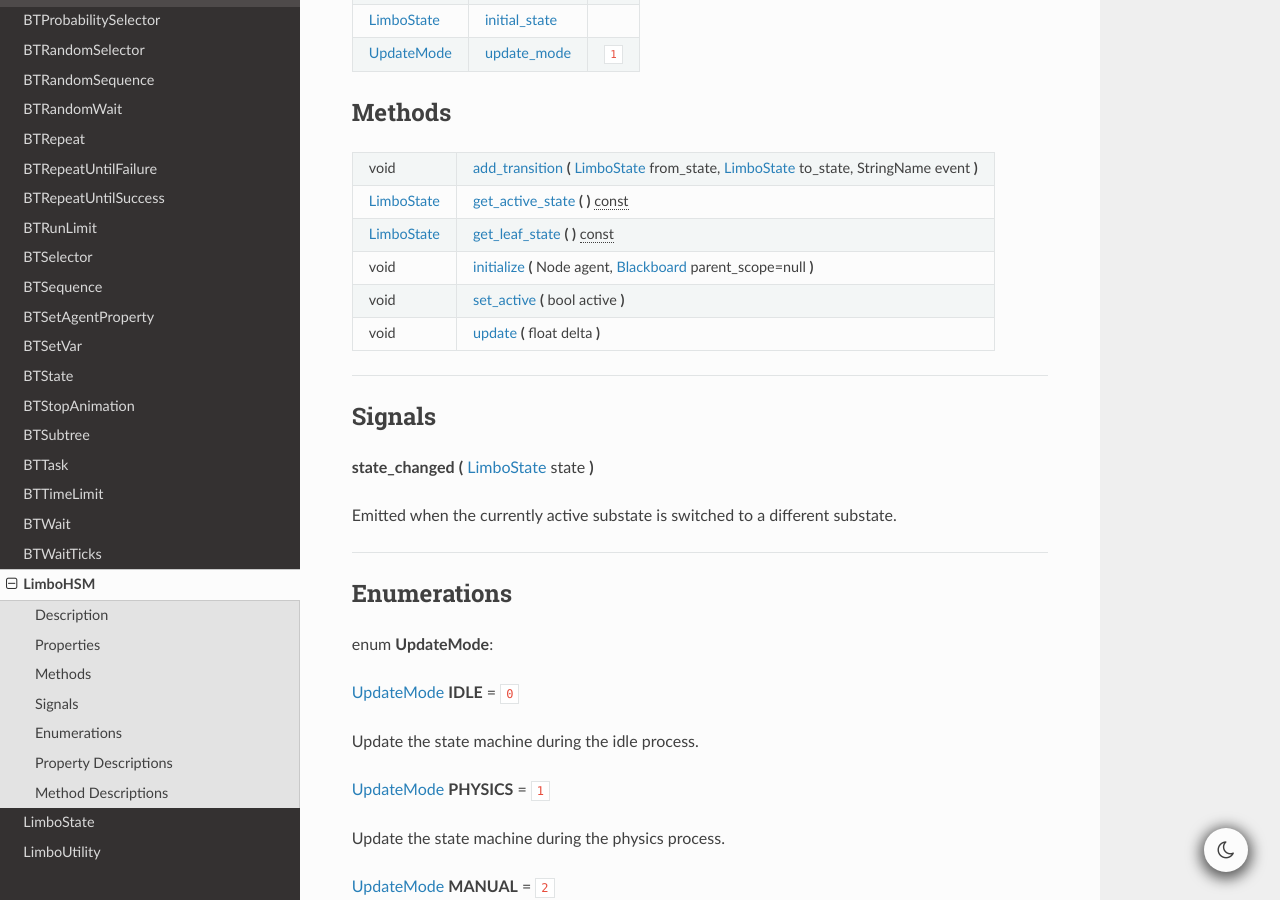
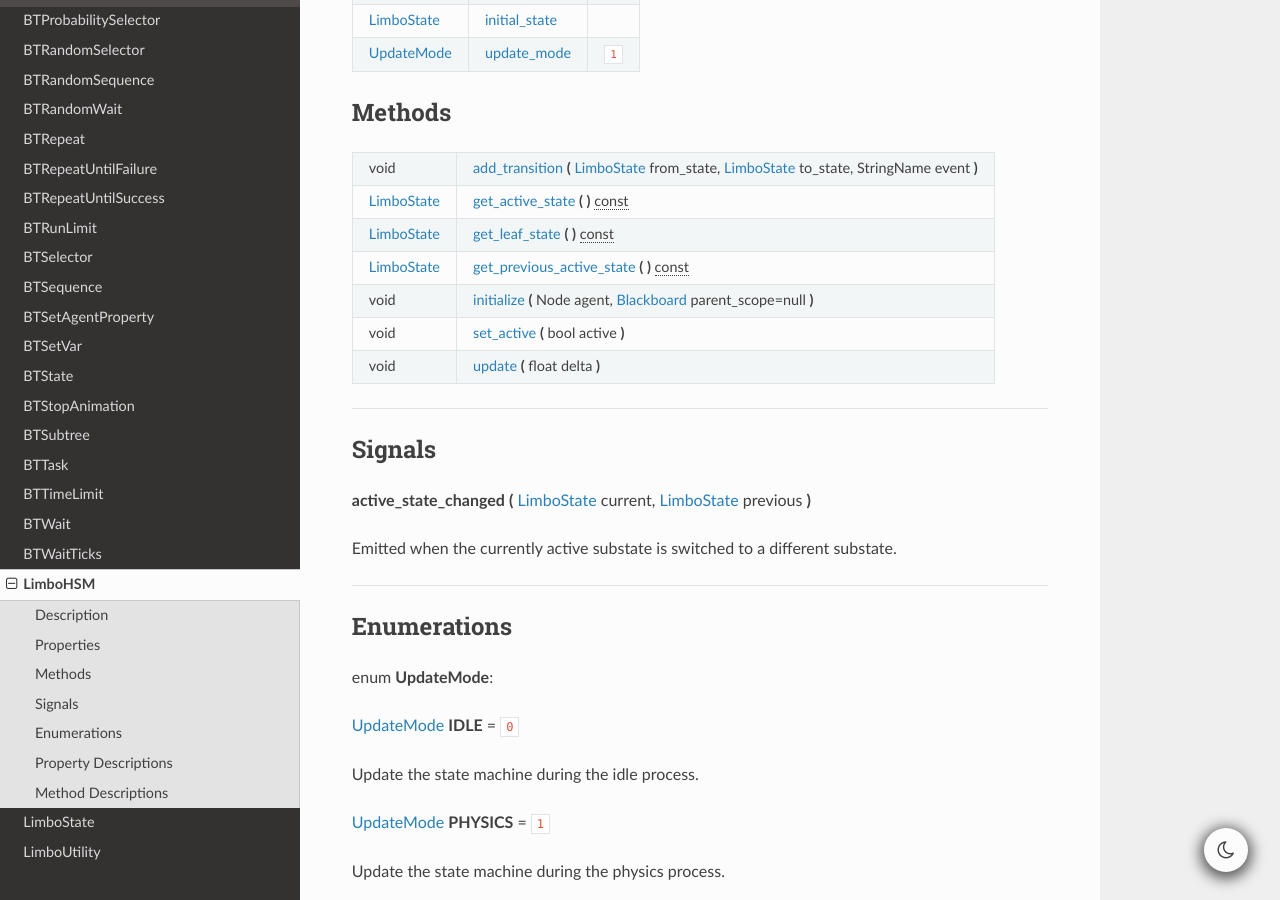
Before and after one commit to limbonaut/limboai, a Sphinx documentation site: the page built from doc/source/classes/class_limbohsm.rst, in a window 1280 px wide and 900 px high, scrolled down 493 px. Built offline with Sphinx 7.4.7 and the Read the Docs theme 2.0.0, drawn with Linux system fonts in a browser that asks for light colours; pages that are not in the unit, such as notebooks, are missing from menus; some of the changed text lies outside the part shown.

Commit message:
Provide the previous state in the state_changed signal
- Also provide `get_previous_active_state()` method.
- Rename state_changed -> active_state_changed.

```diff
--- a/doc/source/classes/class_limbohsm.rst
+++ b/doc/source/classes/class_limbohsm.rst
@@ -52,6 +52,8 @@ Methods
    +-------------------------------------+----------------------------------------------------------------------------------------------------------------------------------------------------------------------------------------+
    | :ref:`LimboState<class_LimboState>` | :ref:`get_leaf_state<class_LimboHSM_method_get_leaf_state>` **(** **)** |const|                                                                                                        |
    +-------------------------------------+----------------------------------------------------------------------------------------------------------------------------------------------------------------------------------------+
+   | :ref:`LimboState<class_LimboState>` | :ref:`get_previous_active_state<class_LimboHSM_method_get_previous_active_state>` **(** **)** |const|                                                                                  |
+   +-------------------------------------+----------------------------------------------------------------------------------------------------------------------------------------------------------------------------------------+
    | void                                | :ref:`initialize<class_LimboHSM_method_initialize>` **(** Node agent, :ref:`Blackboard<class_Blackboard>` parent_scope=null **)**                                                      |
    +-------------------------------------+----------------------------------------------------------------------------------------------------------------------------------------------------------------------------------------+
    | void                                | :ref:`set_active<class_LimboHSM_method_set_active>` **(** bool active **)**                                                                                                            |
@@ -68,11 +70,11 @@ Methods
 Signals
 -------
 
-.. _class_LimboHSM_signal_state_changed:
+.. _class_LimboHSM_signal_active_state_changed:
 
 .. rst-class:: classref-signal
 
-**state_changed** **(** :ref:`LimboState<class_LimboState>` state **)**
+**active_state_changed** **(** :ref:`LimboState<class_LimboState>` current, :ref:`LimboState<class_LimboState>` previous **)**
 
 Emitted when the currently active substate is switched to a different substate.
 
@@ -215,6 +217,18 @@ Returns the currently active leaf state within the state machine.
 
 ----
 
+.. _class_LimboHSM_method_get_previous_active_state:
+
+.. rst-class:: classref-method
+
+:ref:`LimboState<class_LimboState>` **get_previous_active_state** **(** **)** |const|
+
+Returns the previously active substate.
+
+.. rst-class:: classref-item-separator
+
+----
+
 .. _class_LimboHSM_method_initialize:
 
 .. rst-class:: classref-method
```
Also changed, not shown: 5 other files.
